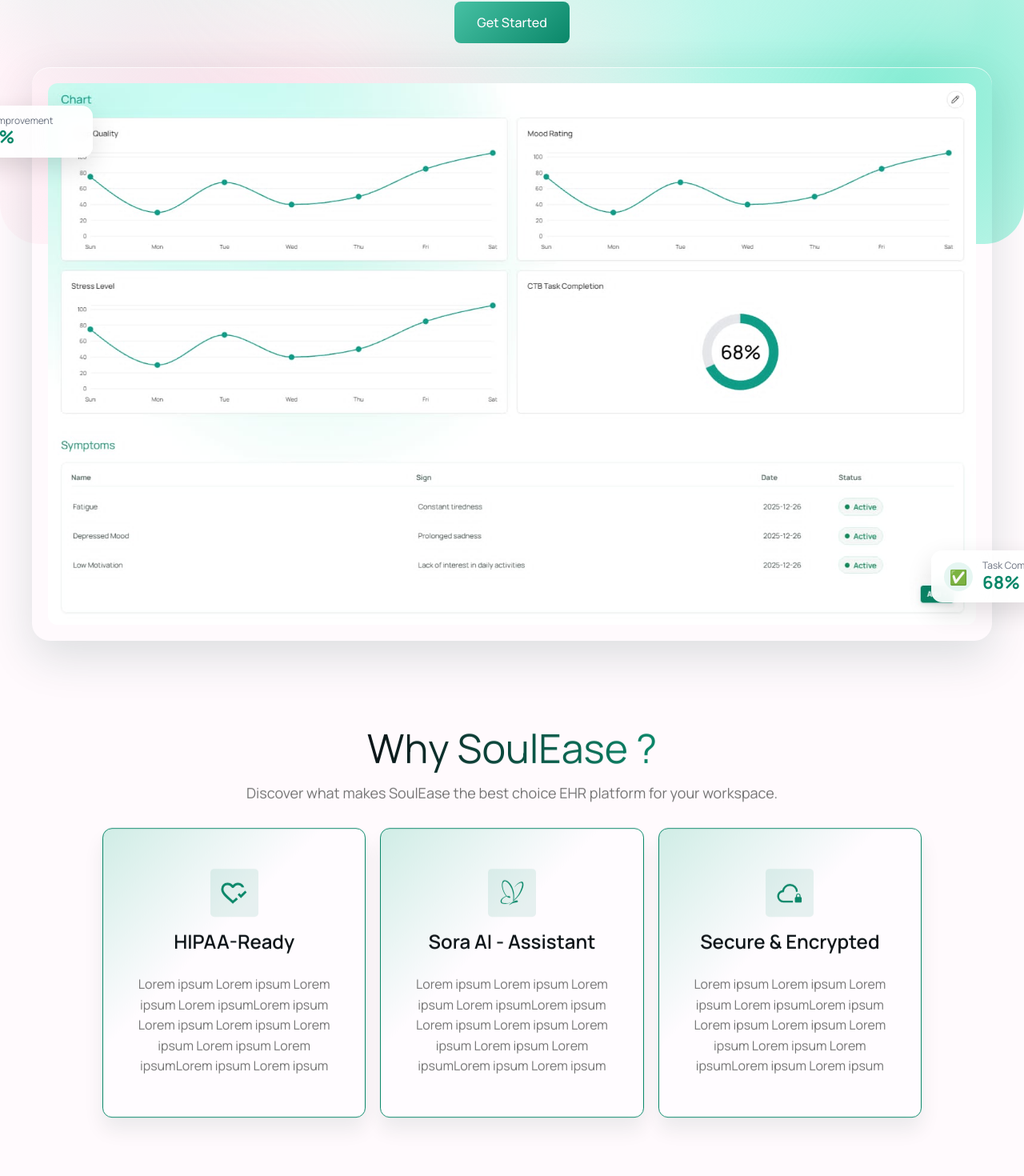
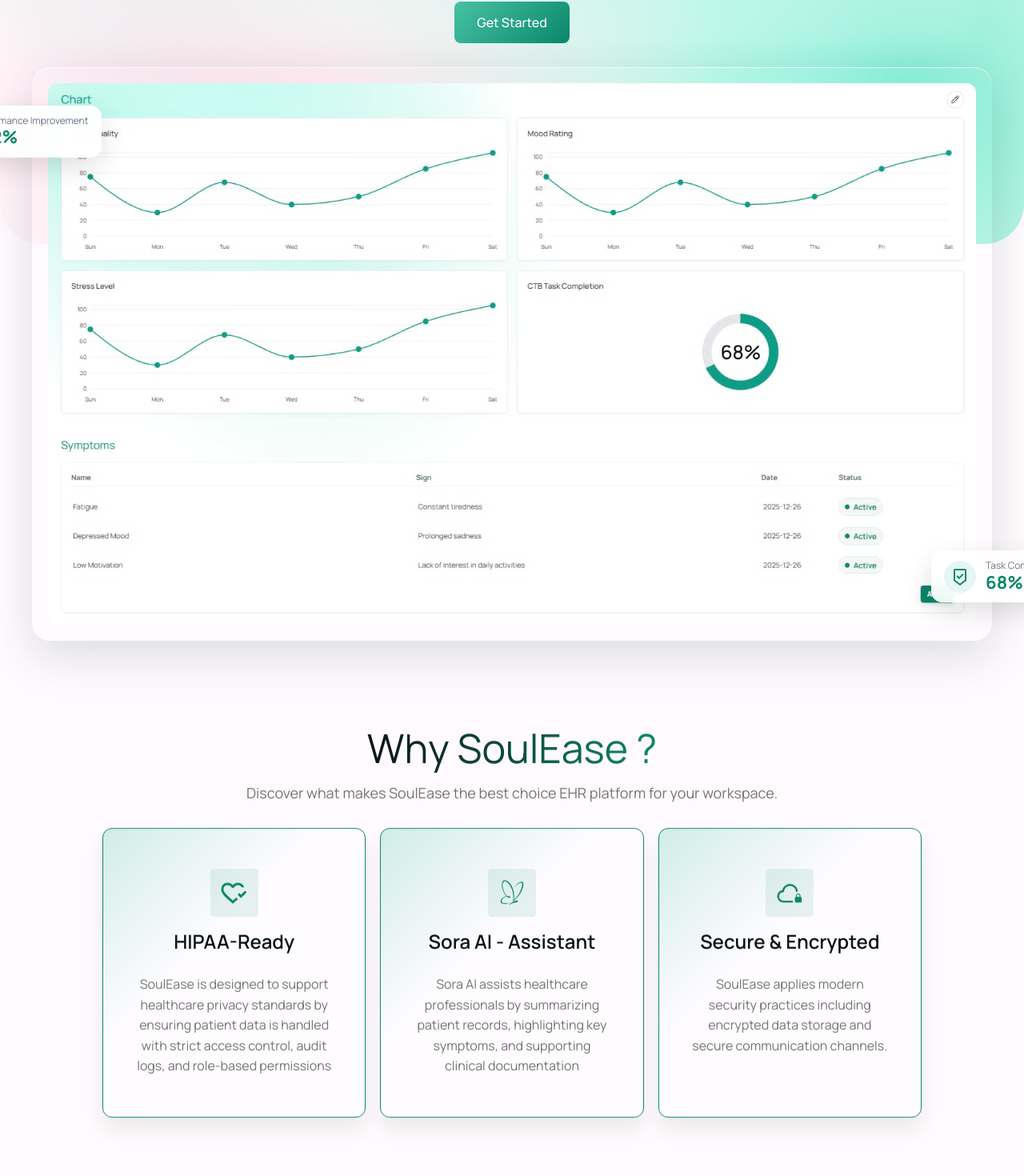
Before and after one commit to PhapLu/SoulEase, a React (Vite) app in the folder client/: page / in a window 1280 px wide. Shown: the part 415-1885 px from the top of the page at 80% size. Built offline with nearby package versions, Linux system fonts and the light colour scheme; no server answers; a web font is replaced by a local one.

Commit message:
fix layout

```diff
--- a/client/src/components/conversation/assistantPanel/AssistantPanel.jsx
+++ b/client/src/components/conversation/assistantPanel/AssistantPanel.jsx
@@ -124,7 +124,7 @@
     return (
         <aside className={`ws-assistant ${isProfile ? 'ws-assistant--profile' : ''}`}>
             <button type='button' className='ws-assistant__toggle' onClick={toggleView} aria-label={isProfile ? 'Switch to AI chat' : 'Switch to client info'} title={isProfile ? 'AI chat' : 'Client info'}>
-                {isProfile ? '🤖' : 'i'}
+                {isProfile ? <img src={Soulra} alt="Soulra" width={20} height={20} style={{ display: 'block' }} /> : 'i'}
             </button>
 
             <div className='ws-assistant__header'>
--- a/client/src/pages/About/About.css
+++ b/client/src/pages/About/About.css
@@ -72,14 +72,26 @@
   font-size: 16px;
   font-weight: 400;
   backdrop-filter: blur(12px);
-  transition:
-    transform 0.22s ease,
-    filter 0.22s ease;
+  display: inline-block;
+  box-shadow: 0 6px 14px rgba(10, 135, 105, 0.08);
+  will-change: transform, box-shadow;
+  transition: transform 0.22s ease, filter 0.22s ease, box-shadow 0.22s ease;
 }
 
 .about-btn-primary:hover {
-  transform: translateY(-10px) scale(1.02);
+  transform: translateY(-8px) scale(1.02);
   filter: brightness(1.12);
+  box-shadow: 0 20px 40px rgba(10, 135, 105, 0.18);
+  z-index: 10;
+}
+
+.about-btn-primary:active {
+  transform: translateY(-3px) scale(1.01);
+}
+
+.about-btn-primary:focus-visible {
+  outline: 3px solid rgba(10,135,105,0.16);
+  outline-offset: 4px;
 }
 
 /* ================= OMV SECTION ================= */
--- a/client/src/pages/LandingPage/LandingPage.css
+++ b/client/src/pages/LandingPage/LandingPage.css
@@ -148,8 +148,8 @@
 }
 
 .metric-icon {
-  width: 36px;
-  height: 36px;
+  width: 40px;
+  height: 40px;
   border-radius: 50%;
 
   display: flex;
--- a/client/src/pages/LandingPage/LandingPage.jsx
+++ b/client/src/pages/LandingPage/LandingPage.jsx
@@ -1,4 +1,5 @@
 import { useState } from "react";
+import { Link } from "react-router-dom";
 import "./LandingPage.css";
 import Soulra from "../../assets/icons/Soulra.svg";
 import landing from "../../assets/images/landing.jpg";
@@ -11,12 +12,12 @@
             </svg>
         ),
         title: "HIPAA-Ready",
-        text: "Lorem ipsum Lorem ipsum Lorem ipsum Lorem ipsumLorem ipsum Lorem ipsum Lorem ipsum Lorem ipsum Lorem ipsum Lorem ipsumLorem ipsum Lorem ipsum",
+        text: "SoulEase is designed to support healthcare privacy standards by ensuring patient data is handled with strict access control, audit logs, and role-based permissions",
     },
     {
         icon: <img src={Soulra} alt="Soulra AI icon" width={32} height={32} style={{ display: "block" }} />,
         title: "Sora AI - Assistant",
-        text: "Lorem ipsum Lorem ipsum Lorem ipsum Lorem ipsumLorem ipsum Lorem ipsum Lorem ipsum Lorem ipsum Lorem ipsum Lorem ipsumLorem ipsum Lorem ipsum",
+        text: "Sora AI assists healthcare professionals by summarizing patient records, highlighting key symptoms, and supporting clinical documentation",
     },
     {
         icon: (
@@ -25,7 +26,7 @@
             </svg>
         ),
         title: "Secure & Encrypted",
-        text: "Lorem ipsum Lorem ipsum Lorem ipsum Lorem ipsumLorem ipsum Lorem ipsum Lorem ipsum Lorem ipsum Lorem ipsum Lorem ipsumLorem ipsum Lorem ipsum",
+        text: "SoulEase applies modern security practices including encrypted data storage and secure communication channels.",
     },
 ];
 
@@ -121,7 +122,9 @@
                     <p className="landing-hero__subtitle">Track patients, manage therapy notes, Sora-AI assistant, strengthen communication - all in one gentle, user-friendly workspace</p>
 
                     <div className="landing-hero__actions">
-                        <button className="landing-btn">Get Started</button>
+                        <Link to="/auth/signup" className="landing-btn">
+                            Get Started
+                        </Link>
                     </div>
                 </div>
 
@@ -132,16 +135,20 @@
 
                     {/* TOP LEFT CARD */}
                     <div className="landing-metric-card metric-top-left">
-                        <div className="metric-icon">📈</div>
+                        <div className="metric-icon">
+                            <svg xmlns="http://www.w3.org/2000/svg" height="28px" viewBox="0 -960 960 960" width="48px" fill="#0a8769"><path d="m126-220-46-46 300-300 160 161 298-335 42 41-340 384-160-159-254 254Z"/></svg>
+                        </div>
                         <div className="metric-content">
-                            <span className="metric-label">Mood Improvement</span>
+                            <span className="metric-label">Performance Improvement</span>
                             <strong className="metric-value">+32%</strong>
                         </div>
                     </div>
 
                     {/* BOTTOM RIGHT CARD */}
                     <div className="landing-metric-card metric-bottom-right is-primary">
-                        <div className="metric-icon">✅</div>
+                        <div className="metric-icon">
+                            <svg xmlns="http://www.w3.org/2000/svg" height="24px" viewBox="0 -960 960 960" width="24px" fill="#0a8769"><path d="M480-40 192-256q-15-11-23.5-28t-8.5-36v-480q0-33 23.5-56.5T240-880h480q33 0 56.5 23.5T800-800v480q0 19-8.5 36T768-256L480-40Zm0-100 240-180v-480H240v480l240 180Zm-42-220 226-226-56-58-170 170-84-84-58 56 142 142Zm42-440H240h480-240Z"/></svg>
+                        </div>
                         <div className="metric-content">
                             <span className="metric-label">Task Completion</span>
                             <strong className="metric-value">68%</strong>
@@ -200,7 +207,7 @@
                             ))}
                         </ul>
 
-                        <button className="landing-btn landing-btn--primary">Explore all services</button>
+                        <Link to="/services"className="landing-btn landing-btn--primary">Explore all services</Link>
                     </div>
 
                     <div className="landing-feature-card landing-tools__card landing-tools__pane" key={`card-${active.label}`}>
--- a/client/src/pages/workSpace/conversation/Conversations.css
+++ b/client/src/pages/workSpace/conversation/Conversations.css
@@ -418,16 +418,15 @@
     display: grid;
     place-items: center;
     cursor: pointer;
-    box-shadow: 0 4px 10px rgba(12, 45, 36, 0.1);
     font-weight: 700;
     font-size: 18px;
     line-height: 1;
-    transition: transform 0.2s ease, box-shadow 0.2s ease;
+    transition: transform 0.2s ease;
 }
 
 .ws-assistant__toggle:hover {
     transform: translateY(-2px);
-    box-shadow: 0 6px 14px rgba(12, 45, 36, 0.12);
+
 }
 
 .ws-assistant--profile {
--- a/client/src/pages/workSpace/patients/patientsDetail/Relative/Relative.css
+++ b/client/src/pages/workSpace/patients/patientsDetail/Relative/Relative.css
@@ -17,7 +17,7 @@
     border: 1px solid var(--border);
     background: #fff;
     padding: 0.4rem 0.7rem;
-    border-radius: 12px;
+    border-radius: 8px;
     cursor: pointer;
     /* font-weight: 500; */
 }
--- a/client/src/pages/workSpace/patients/patientsDetail/patientsDetail.jsx
+++ b/client/src/pages/workSpace/patients/patientsDetail/patientsDetail.jsx
@@ -10,7 +10,7 @@
 import PatientsHeader from './PatientsHeader'
 import SymptomsSection from './SymptomsSection'
 import TreatmentSession from './TreatmentSection/TreatmentSession.jsx'
-import StorageSection from './StorageSection'
+import StorageSection from './StorageSection/StorageSection.jsx'
 import PatientCharts from './PatientCharts/PatientCharts.jsx'
 import Relative from './Relative/Relative.jsx'
 import Breadcrumb from '../../../../components/Breadcrumb/Breadcrumb.jsx'
```
Also changed, not shown: client/src/pages/About/About.jsx (+9 -8 lines), 2 other files (tests, documents, lock files or other folders).
